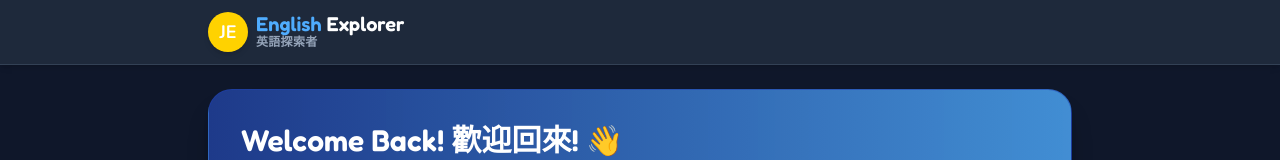
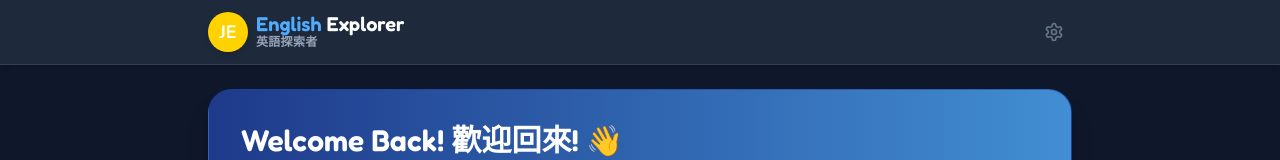
Before and after one commit to MMLL168/junior-english-explorer, a React (Vite) app: page / in a window 1280 px wide. Shown: the top 160 px of the page. Built offline with nearby package versions, Linux system fonts and the light colour scheme; no server answers.

Commit message:
Update Layout.tsx

```diff
--- a/components/Layout.tsx
+++ b/components/Layout.tsx
@@ -1,6 +1,7 @@
 import React from 'react';
 import { AppView } from '../types';
-import { BookOpen, PenTool, Award, Home, Mic } from 'lucide-react';
+import { BookOpen, PenTool, Award, Home, Mic, Settings, LogOut } from 'lucide-react';
+import { removeApiKeyFromStorage } from '../services/geminiService';
 
 interface LayoutProps {
   currentView: AppView;
@@ -36,7 +37,7 @@ export const Layout: React.FC<LayoutProps> = ({ currentView, onChangeView, child
       {/* Top Header */}
       <header className="bg-[#1e293b] shadow-md border-b border-slate-700 sticky top-0 z-10">
         <div className="max-w-4xl mx-auto px-4 h-16 flex items-center justify-between">
-          <div className="flex items-center space-x-2">
+          <div className="flex items-center space-x-2 cursor-pointer" onClick={() => onChangeView(AppView.HOME)}>
             <div className="w-10 h-10 bg-brand-yellow rounded-full flex items-center justify-center text-white font-bold shadow-md text-lg">
               JE
             </div>
@@ -47,8 +48,18 @@ export const Layout: React.FC<LayoutProps> = ({ currentView, onChangeView, child
                 <p className="text-xs text-slate-400 font-bold tracking-wide">英語探索者</p>
             </div>
           </div>
-          <div className="hidden md:flex space-x-4">
-             {/* Desktop Nav could go here */}
+          <div className="flex items-center">
+             <button
+                onClick={() => {
+                    if(confirm('Are you sure you want to remove your API Key? (您確定要移除金鑰嗎？)')) {
+                        removeApiKeyFromStorage();
+                    }
+                }}
+                className="p-2 text-slate-500 hover:text-red-400 hover:bg-slate-800 rounded-xl transition-colors"
+                title="Reset API Key"
+             >
+                <Settings size={20} />
+             </button>
           </div>
         </div>
       </header>
```
